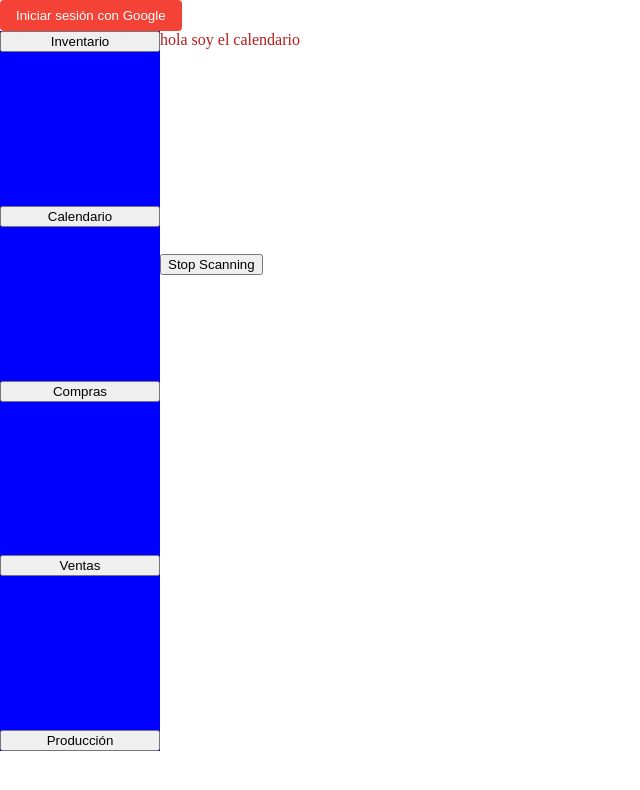
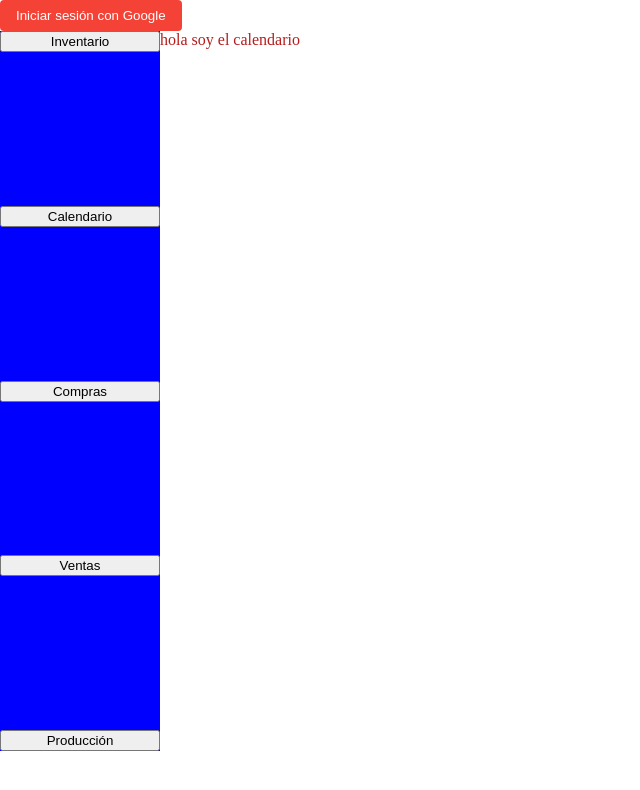
Before and after one commit to ManzCoder-js/megabillaresSCP, a Next.js app: page /Dashboard in a window 1280 px wide. Both pictures are taken after a click on the button "Calendario". Shown: the top 790 px of the page, without its empty margins (0-640 px from the left). Built offline with nearby package versions, Linux system fonts and the light colour scheme; no server answers.

Commit message:
modificados:     src/app/components/QrReader.jsx

```diff
--- a/src/app/components/QrReader.jsx
+++ b/src/app/components/QrReader.jsx
@@ -77,7 +77,6 @@ const QRReader = () => {
           <h1>{qrCodeData}</h1>
         </div>
       )}
-      <button onClick={toggleScanning}>{scanning ? 'Stop Scanning' : 'Start Scanning'}</button>
     </div>
   );
 };
```
